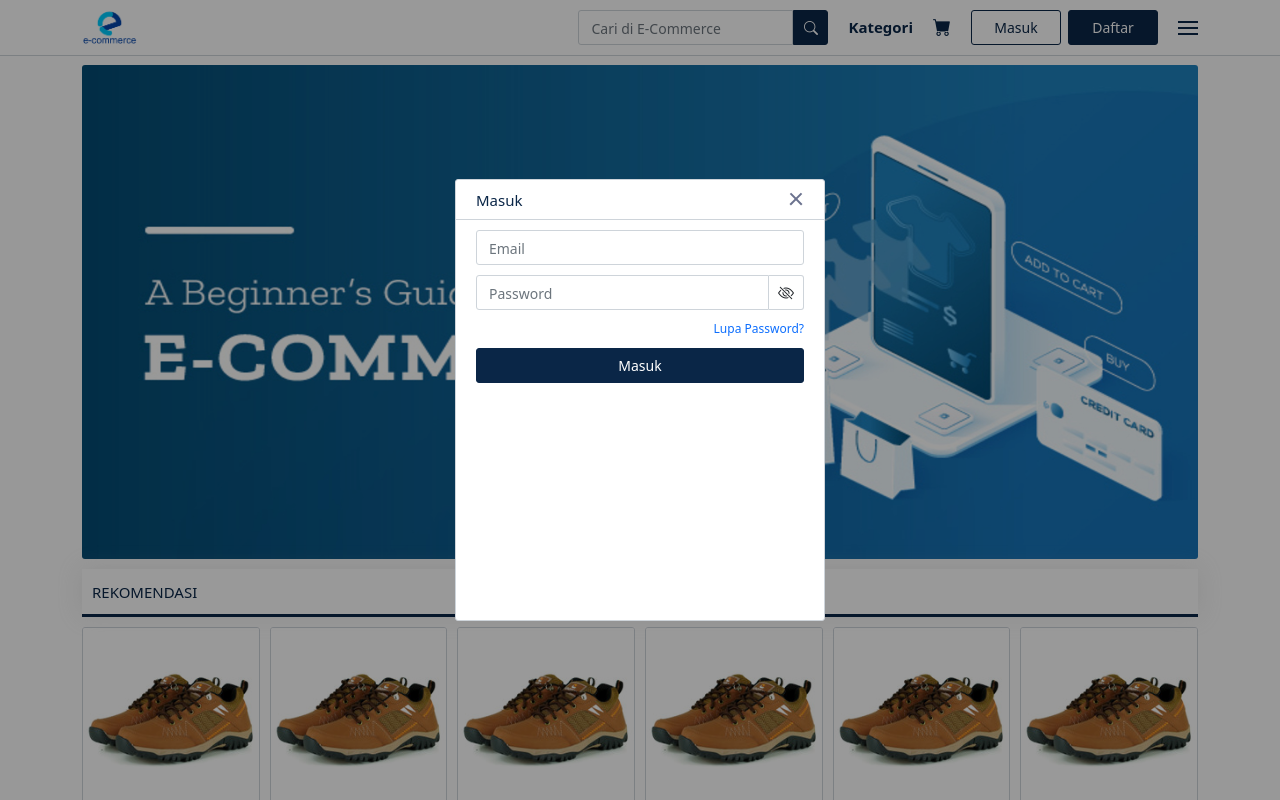
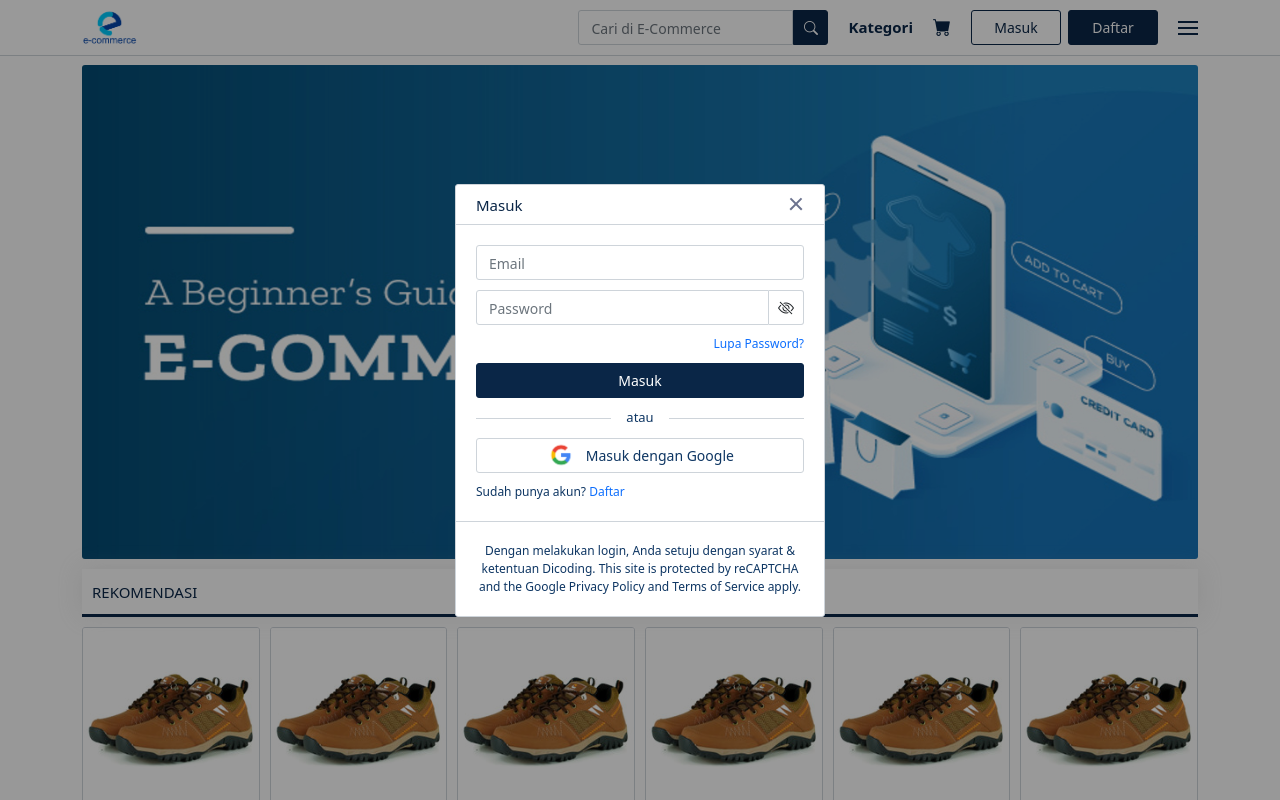
Before and after one commit to faisalProject/e-commerce, a React (Create React App) app in the folder my-app/: page / in a window 1280 px wide. Both pictures are taken after a click on the button "Masuk". Shown: the top 800 px of the page. Built offline with nearby package versions, Linux system fonts and the light colour scheme.

Commit message:
partial update

```diff
--- a/my-app/package.json
+++ b/my-app/package.json
@@ -12,6 +12,7 @@
     "react-dom": "^18.2.0",
     "react-router-dom": "^6.6.1",
     "react-scripts": "5.0.1",
+    "sweetalert2": "^11.6.16",
     "web-vitals": "^2.1.4"
   },
   "scripts": {
--- a/my-app/src/component/SigninPopup.js
+++ b/my-app/src/component/SigninPopup.js
@@ -1,4 +1,5 @@
 import {Link} from 'react-router-dom';
+import google from '../images/google.png';
 
 const signinPopupHidden = () => {
     document.getElementsByClassName('signin-page-contents')[0].classList.remove('active');
@@ -35,7 +36,22 @@ const SigninPopup = () => {
                         <Link to="/" className="anchor">Lupa Password?</Link>
                     </div>
                     <button type="submit" className='btn btn-primary'>Masuk</button>
+                    <div className='option'>
+                        <span></span>
+                        <p>atau</p>
+                        <span></span>
+                    </div>
+                    <div className='google'>
+                        <img src={google} alt="" />
+                        <p>Masuk dengan Google</p>
+                    </div>
+                    <div className='register-option'>
+                        <p>Sudah punya akun? <Link to='/' className='anchor'>Daftar</Link></p>
+                    </div>
                 </form>
+                <div className='bottom'>
+                    <p>Dengan melakukan login, Anda setuju dengan syarat & ketentuan Dicoding. This site is protected by reCAPTCHA and the Google Privacy Policy and Terms of Service apply.</p>
+                </div>
             </div>
         </div>
     )
--- a/my-app/src/main.css
+++ b/my-app/src/main.css
@@ -527,13 +527,13 @@ nav > .container > .right > .search > .btn-primary > .bi-search {
     width: 370px;
     background-color: #fff;
     border: 1px solid #ced4da;
-    border-radius: 3px;
     animation: grow .4s ease 1 alternate forwards;
 }
 
 .signin-page-contents > .signin {
     display: flex;
     flex-direction: column;
+    border-radius: 3px;
 }
 
 .signin-page-contents > .signin > .top {
@@ -594,11 +594,11 @@ nav > .container > .right > .search > .btn-primary > .bi-search {
 
 .signin-page-contents > .signin > form {
     width: 100%;
-    min-height: 400px;
     display: flex;
     flex-direction: column;
+    border-bottom: 1px solid #ced4da;
     gap: 10px;
-    padding: 10px 20px;
+    padding: 20px;
 }
 
 .signin-page-contents > .signin > form > input {
@@ -676,6 +676,89 @@ nav > .container > .right > .search > .btn-primary > .bi-search {
 
 .signin-page-contents > .signin > form > .btn-primary:hover {
     background-color: #0e3663;
+}
+
+.signin-page-contents > .signin > form > .option {
+    width: 100%;
+    /* padding: 10px; */
+    /* border: 1px solid #333; */
+    display: flex;
+    justify-content: center;
+    align-items: center;
+    gap: 15px;
+}
+
+.signin-page-contents > .signin > form > .option > span {
+    display: block;
+    flex: 1;
+    height: .1px;
+    background-color: #ced4da;
+}
+
+.signin-page-contents > .signin > form > .option > p {
+    margin: 0 !important;
+    font-size: 13px;
+    color: #0e3663;
+}
+
+.signin-page-contents > .signin > form > .google {
+    width: 100%;
+    height: 35px;
+    border: 1px solid #ced4da;
+    border-radius: 3px;
+    cursor: pointer;
+    display: flex;
+    justify-content: center;
+    align-items: center;
+    gap: 10px;
+    padding: 0 10px;
+}
+
+.signin-page-contents > .signin > form > .google:hover {
+    background-color: #f9f9f9;
+}
+
+.signin-page-contents > .signin > form > .google > img {
+    height: 90%;
+}
+
+.signin-page-contents > .signin > form > .google > p {
+    color: #0e3663;
+    font-size: 14px;
+    font-weight: 500;
+    margin: 0 !important;
+    text-align: center;
+}
+
+.signin-page-contents > .signin > form > .register-option {
+    width: 100%;
+    /* border: 1px solid #333; */
+    display: flex;
+    align-items: center;
+}
+
+.signin-page-contents > .signin > form > .register-option > p {
+    margin: 0 !important;
+    color: #0e3663;
+    font-size: 12px;
+}
+
+.signin-page-contents > .signin > form > .register-option > p > .anchor {
+    text-decoration: none;
+}
+
+.signin-page-contents > .signin > .bottom {
+    width: 100%;
+    display: flex;
+    padding: 20px;
+    justify-content: center;
+}
+
+.signin-page-contents > .signin > .bottom > p {
+    color: #0e3663;
+    font-size: 12px;
+    text-align: center;
+    margin: 0 !important;
 }
 
 /* footer */
```
Also changed, not shown: my-app/src/images/google.png (added), 1 other file (tests, documents, lock files or other folders).
